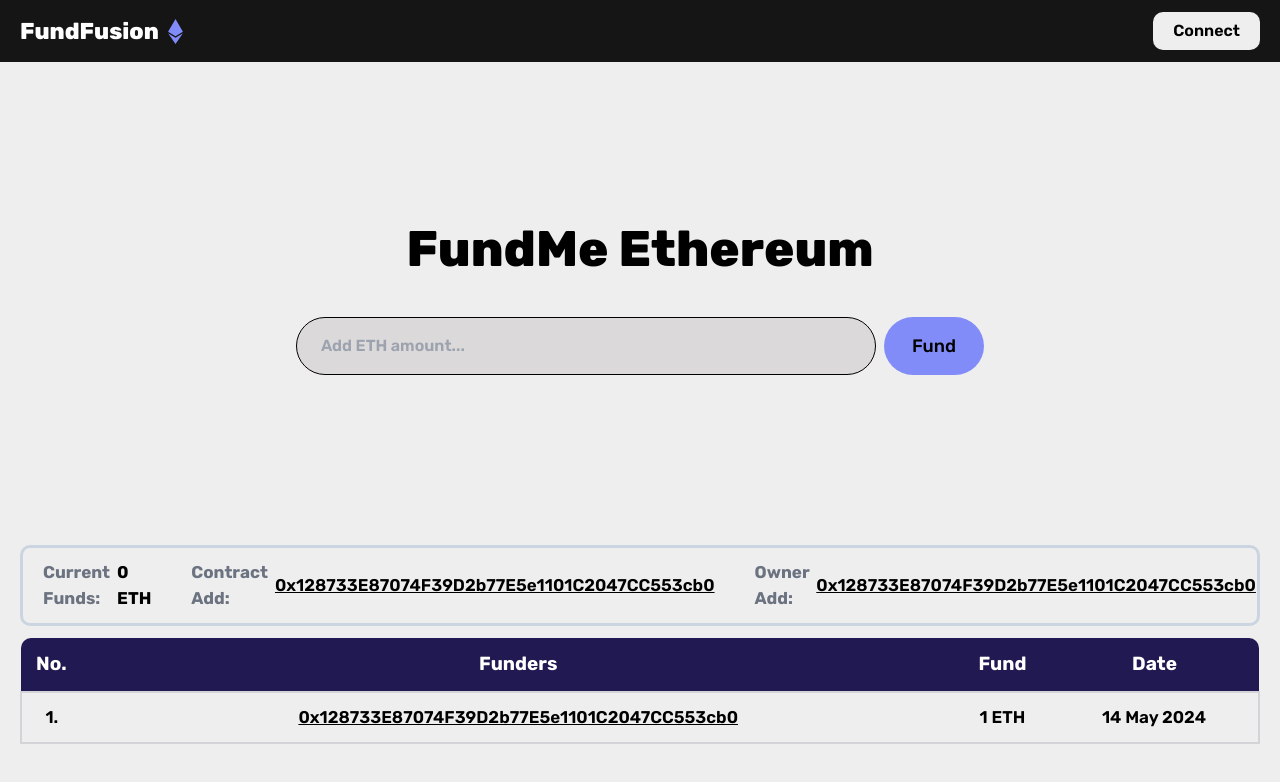
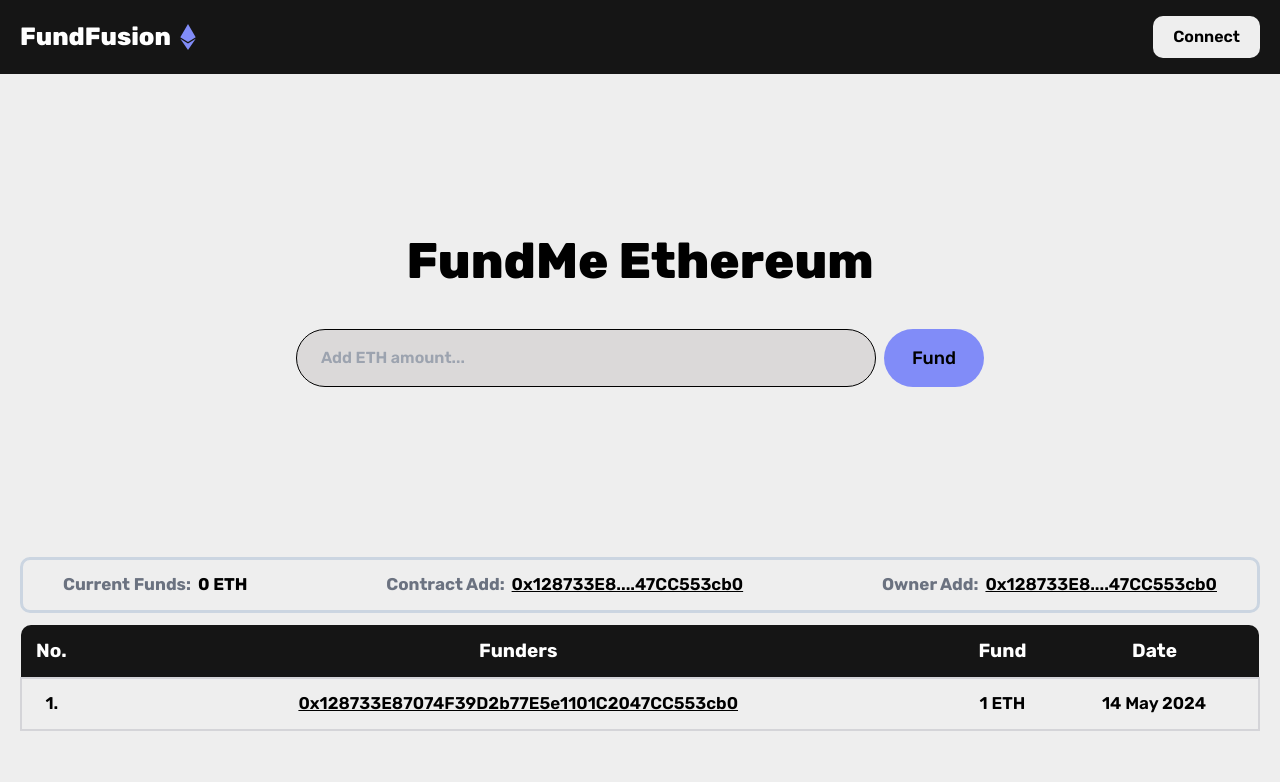
Before and after one commit to rohann06/fundme, a Next.js app: page / in a window 1280 px wide. Shown: the top 782 px of the page. Built offline with nearby package versions, Linux system fonts and the light colour scheme.

Commit message:
Shorted the address, changed the table header bg color

```diff
--- a/components/AllFunders.tsx
+++ b/components/AllFunders.tsx
@@ -1,43 +1,47 @@
 import React from "react";
 
 const AllFunders = () => {
+  const address = "0x128733E87074F39D2b77E5e1101C2047CC553cb0";
+  const shortenedAddress = `${address.substring(0, 10)}....${address.substring(
+    address.length - 10
+  )}`;
   return (
     <div className=" mx-5">
-      <div className=" flex items-center justify-between rounded-[10px]  border-[3px] py-[12px] border-slate-300">
-        <div className=" flex items-center gap-x-[7px] text-[17px] font-bold mx-5">
+      <div className="flex md:flex-row flex-col items-start md:items-center justify-between rounded-[10px]  border-[3px] py-[12px] border-slate-300 gap-y-3 px-5">
+        <div className=" flex md:flex-row flex-col items-start md:items-center gap-x-[7px] text-[17px] font-bold mx-5">
           <p className=" text-gray-500">Current Funds:</p>
           <p>0 ETH</p>
         </div>
-        <div className=" flex items-center gap-x-[7px] text-[17px] font-bold mx-5">
+        <div className=" flex md:flex-row flex-col items-start md:items-center gap-x-[7px] text-[17px] font-bold mx-5">
           <p className=" text-gray-500">Contract Add:</p>
           <a
             href="https://etherscan.io/address/0x128733E87074F39D2b77E5e1101C2047CC553cb0"
             className=" underline font-semibold hover:text-indigo-400"
             target="_blank"
           >
-            0x128733E87074F39D2b77E5e1101C2047CC553cb0
+            {shortenedAddress}
           </a>
         </div>
-        <div className=" flex items-center gap-x-[7px] text-[17px] font-bold mx-5">
+        <div className=" flex md:flex-row flex-col items-start md:items-center gap-x-[7px] text-[17px] font-bold mx-5">
           <p className=" text-gray-500">Owner Add:</p>
           <a
             href="https://etherscan.io/address/0x128733E87074F39D2b77E5e1101C2047CC553cb0"
             target="_blank"
             className=" underline font-semibold hover:text-indigo-400"
           >
-            0x128733E87074F39D2b77E5e1101C2047CC553cb0
+            {shortenedAddress}
           </a>
         </div>
       </div>
 
-      <div className=" flex flex-col justify-center items-center mt-3">
+      <div className=" hidden md:flex flex-col justify-center items-center mt-3">
         <table className=" w-full mx-5">
           <thead className="p-3 text-white text-[19px]">
             <tr>
-              <th className=" rounded-tl-[10px] py-3 bg-[#211951]">No.</th>
-              <th className=" py-3 bg-[#211951]">Funders</th>
-              <th className=" py-3 bg-[#211951]">Fund</th>
-              <th className=" rounded-tr-[10px] py-3 bg-[#211951]">Date</th>
+              <th className=" rounded-tl-[10px] py-3 bg-[#151515]">No.</th>
+              <th className=" py-3 bg-[#151515]">Funders</th>
+              <th className=" py-3 bg-[#151515]">Fund</th>
+              <th className=" rounded-tr-[10px] py-3 bg-[#151515]">Date</th>
             </tr>
           </thead>
 
@@ -50,7 +54,7 @@ const AllFunders = () => {
                   target="_blank"
                   className=" underline hover:text-indigo-400"
                 >
-                  0x128733E87074F39D2b77E5e1101C2047CC553cb0
+                  {address}
                 </a>
               </td>
               <td className=" py-3 border-b-2 border-zinc-300">1 ETH</td>
--- a/components/Navbar.tsx
+++ b/components/Navbar.tsx
@@ -4,13 +4,13 @@ import { FaEthereum } from "react-icons/fa";
 
 const Navbar = () => {
   return (
-    <div className=" flex justify-between items-center bg-[#151515] w-full py-3 px-5">
-      <div className=" bg-[#151515] flex items-center text-[23px] font-extrabold gap-x-1 text-white">
+    <div className=" flex justify-between items-center bg-[#151515] w-full py-4 px-5">
+      <div className=" bg-[#151515] flex items-center text-[25px] font-extrabold gap-x-1 text-white">
         FundFusion{" "}
-        <FaEthereum className="bg-[#151515] text-indigo-400 text-[25px]" />
+        <FaEthereum className="bg-[#151515] text-indigo-400 text-[26px]" />
       </div>
       <div className=" rounded-[10px]">
-        <button className=" py-[7px] px-5 font-semibold rounded-[10px] hover:scale-105 ">
+        <button className=" py-[9px] px-5 font-semibold rounded-[10px] hover:scale-105 ">
           Connect
         </button>
       </div>
```
